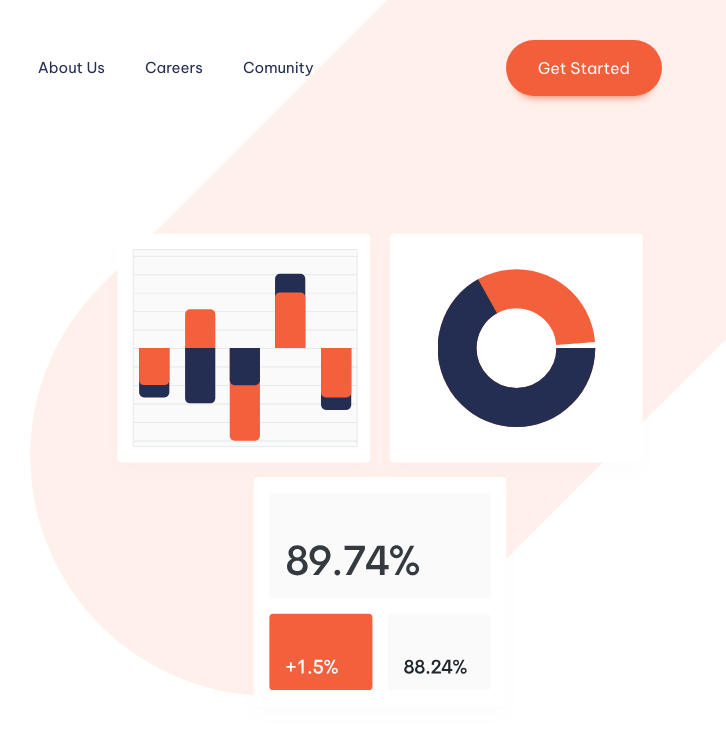
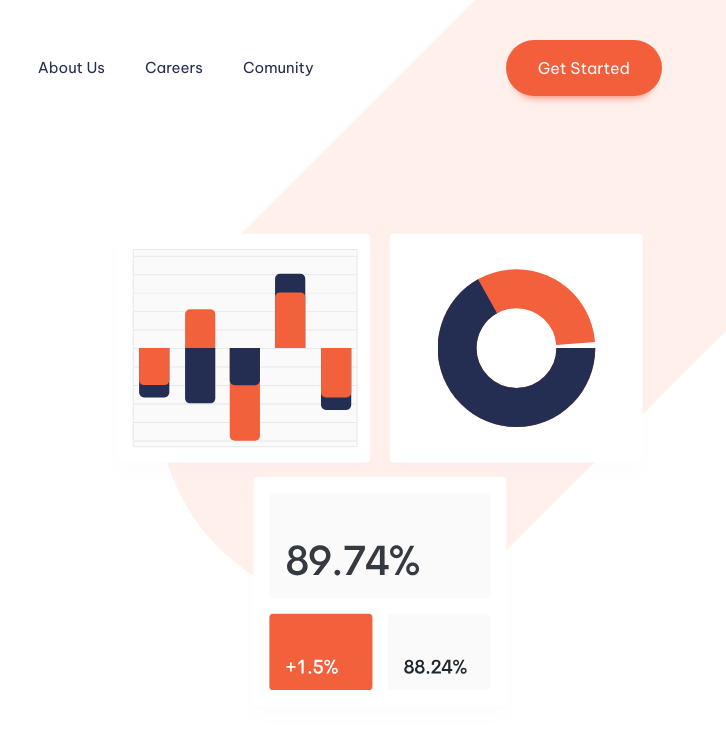
Before and after one commit to Divine-hash/manage-landing-page, a website built with webpack: page src/template.html in a window 1280 px wide. Shown: the full height of the page, 554-1280 px from the left. Built offline with nearby package versions, Linux system fonts and the light colour scheme.

Commit message:
adjusted hero background image

```diff
--- a/src/css/styles.css
+++ b/src/css/styles.css
@@ -157,8 +157,8 @@ h1 {
 
 @media screen and (min-width: 44em) {
   .wrapper-1 {
-    background-size: 70%;
-    background-position: right -200px top -200px;
+    background-size: 60%;
+    background-position: right -200px top -160px;
   }
 }
 
```
